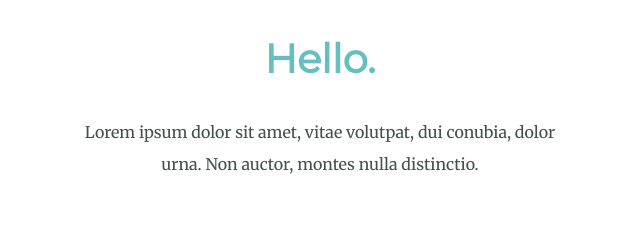
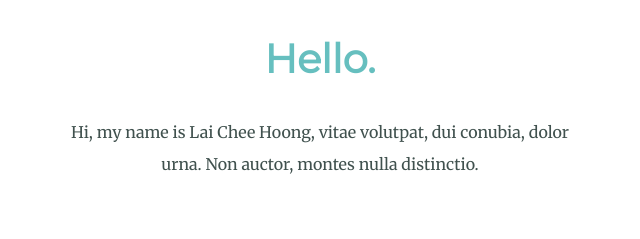
Before and after one commit to LAICHEEHOONG/mysite, a plain HTML site: page index.html in a window 1280 px wide. Shown: the part 1092-1331 px from the top of the page, 320-960 px from the left. Drawn offline with Linux system fonts and the light colour scheme.

Commit message:
testing4

```diff
--- a/index.html
+++ b/index.html
@@ -22,7 +22,7 @@
         <div class="profile">
           <img src="images/me.jpg" alt="laicheehoong-img">
           <h2>Hello.</h2>
-          <p class="hello">Lorem ipsum dolor sit amet, vitae volutpat, dui conubia, dolor urna. Non auctor, montes nulla distinctio.</p>
+          <p class="hello">Hi, my name is Lai Chee Hoong, vitae volutpat, dui conubia, dolor urna. Non auctor, montes nulla distinctio.</p>
         </div>
         <hr>
         <div class="skills">
```
